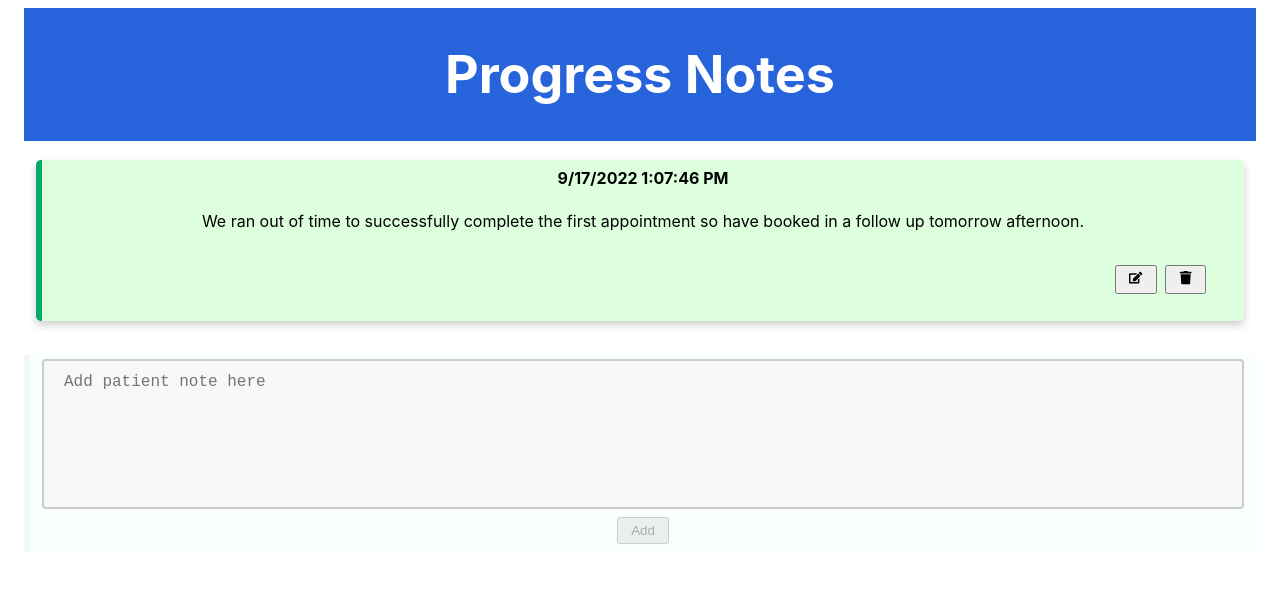
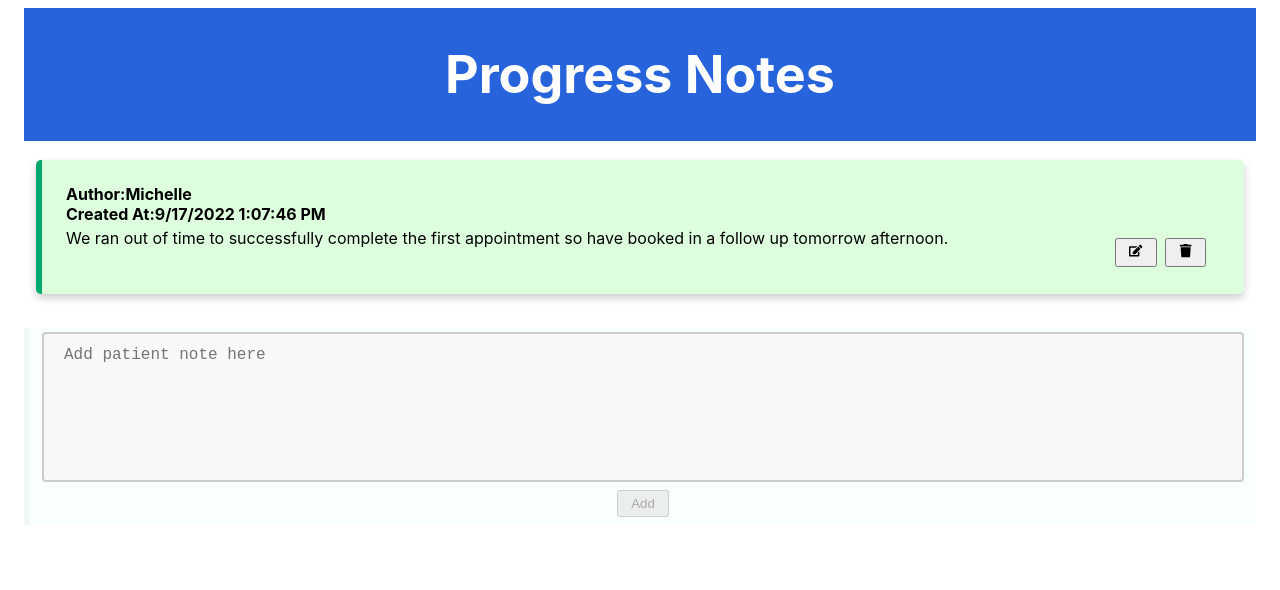
Before and after one commit to octoberclub/progress-notes-demo, a React (Create React App) app: page / in a window 1280 px wide. Shown: the top 590 px of the page. Built offline with nearby package versions, Linux system fonts and the light colour scheme.

Commit message:
Update styling

```diff
--- a/src/App.css
+++ b/src/App.css
@@ -24,7 +24,7 @@ div {
 
 button {
   padding: 4px 12px;
-  margin:4px;
+  margin: 4px;
   position: relative;
 }
 
@@ -59,10 +59,33 @@ textarea {
   resize: none;
 }
 
+dt,
+dd {
+  float: left;
+  margin: 0;
+  padding: 0;
+}
+
+dt {
+  clear: both;
+  font-weight: bold
+}
+
+dt span {
+  display: inline-block;
+  /* width: 70px; */
+}
+
+dd span {
+  display: inline-block;
+  margin-right: 5px;
+}
+
 .card {
-  box-shadow: 0 4px 8px 0 rgba(0,0,0,0.2);
+  box-shadow: 0 4px 8px 0 rgba(0, 0, 0, 0.2);
   transition: 0.3s;
-  border-radius: 5px; /* 5px rounded corners */
+  border-radius: 5px;
+  /* 5px rounded corners */
   background-color: #ddffdd;
   border-left: 6px solid #04AA6D;
 }
@@ -74,13 +97,18 @@ textarea {
 .addform {
   box-shadow: 0 4px 8px 0 rgba(0, 0, 0, 0);
   transition: 0.3s;
-  border-radius: 0px; /* 5px rounded corners */
+  border-radius: 0px;
+  /* 5px rounded corners */
   background-color: #ddfcff32;
   border-left: 6px solid #16252708;
 }
 
 .noteDate {
   font-weight: bold;
+}
+
+.note {
+  float: left;
 }
 
 .noteTools {
@@ -90,5 +118,5 @@ textarea {
 
 /* On mouse-over, add a deeper shadow */
 .card:hover {
-  box-shadow: 0 8px 16px 0 rgba(0,0,0,0.2);
+  box-shadow: 0 8px 16px 0 rgba(0, 0, 0, 0.2);
 }
--- a/src/components/NoteCard.tsx
+++ b/src/components/NoteCard.tsx
@@ -33,9 +33,23 @@ export default function NoteCard({ note, dispatch }: NoteCardProps) {
     )
   }
 
+  const renderNoteInfo = (note: NoteProps) => {
+    return (
+      <div className="noteDate">
+        <dl>
+            <dt><span>Author:</span></dt>
+            <dd><span>{note.author}</span></dd>
+            <dt><span>Created At:</span></dt>
+            <dd><span>{formattedDate(note.createdAt)}</span></dd>
+        </dl>
+        <br/>
+      </div>
+    )
+  };
+
   return (
     <div className="card">
-      <div className="noteDate">{formattedDate(note.createdAt)}</div>
+      {renderNoteInfo(note)}
       <div className="note">{note.text}</div>
       <div className="noteTools">
         <button onClick={(handleEditClick)} aria-label='edit'>
```
